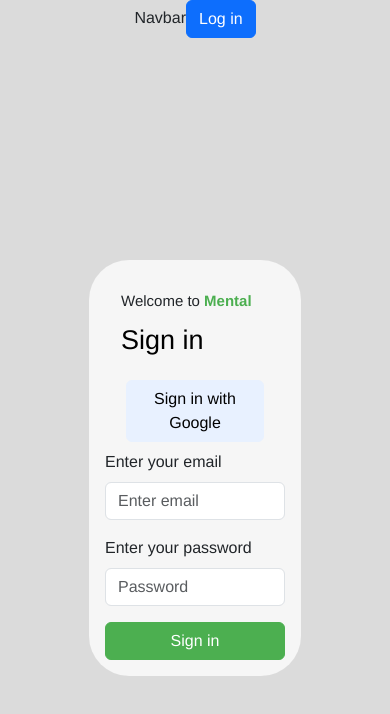
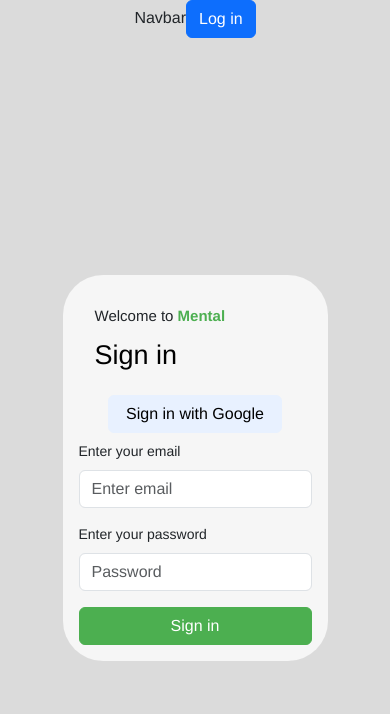
Before and after one commit to Ranatarek22/Mental-Health, a React (Create React App) app: page /login in a window 390 px wide. Shown: the top 714 px of the page. Built offline with nearby package versions, Linux system fonts and the light colour scheme.

Commit message:
edit styling

```diff
--- a/src/components/pages/LoginPage/LoginBox.jsx
+++ b/src/components/pages/LoginPage/LoginBox.jsx
@@ -34,6 +34,7 @@ export const Box = () => {
             color: "black",
             width: "70%",
           }}
+          className="google"
         >
           Sign in with Google
         </Button>
--- a/src/style.css
+++ b/src/style.css
@@ -169,7 +169,7 @@
   }
   .rectangle {
     justify-content: center;
-    width: 80%;
+    width: 100%;
     /* background-color: #A8C7A9; */
   }
   .welcome-to-mental {
@@ -184,6 +184,9 @@
   .hide {
     display: none;
   }
+  .google {
+    font-size: 14px;
+  }
   .containerform {
     width: 100% !important;
   }
@@ -192,6 +195,9 @@
   }
   .signup {
     display: none;
+  }
+  .signform {
+    font-size: 14px;
   }
 }
 @media screen and (min-device-width: 769px) {
```
